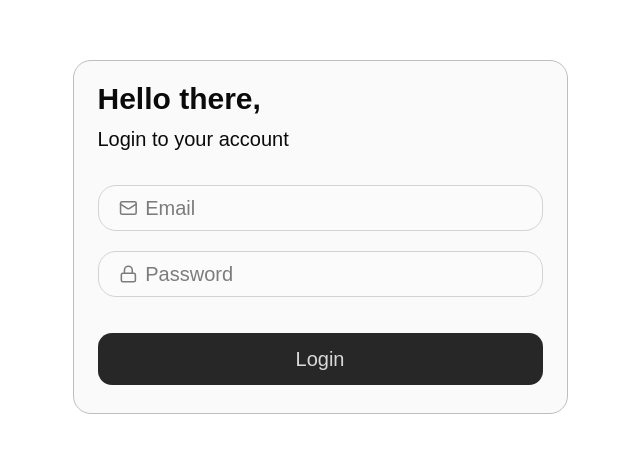
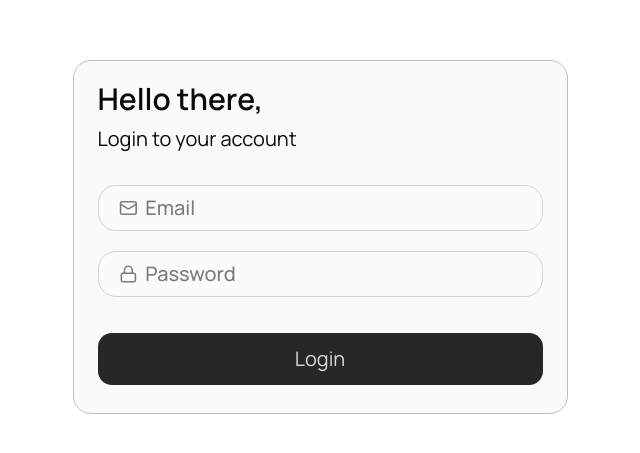
Before and after one commit to SHREERAJ10/client-delivery-tracker-frontend, a React (Vite) app: page / in a window 1280 px wide. Shown: the part 163-616 px from the top of the page, without its empty margins (320-960 px from the left). Built offline with nearby package versions, Linux system fonts and the light colour scheme; no server answers.

Commit message:
feat: add and implement a single universal font for all elements

```diff
--- a/src/index.css
+++ b/src/index.css
@@ -1,4 +1,5 @@
 @import url('https://fonts.googleapis.com/css2?family=Montserrat:ital,wght@0,100..900;1,100..900&family=Plus+Jakarta+Sans:ital,wght@0,200..800;1,200..800&display=swap');
+@import url('https://fonts.googleapis.com/css2?family=Manrope:wght@200..800&display=swap');
 
 @import "tailwindcss";
 @import "tw-animate-css";
@@ -8,8 +9,9 @@
 @custom-variant dark (&:is(.dark *));
 
 @theme {
-  --font-primary: "Montserrat", sans-serif;
-  --font-secondary:"Plus Jakarta Sans", sans-serif;
+  --font-primary: "Manrope", sans-serif;
+  --font-sans: "Manrope", sans-serif;
+  --font-secondary: "Plus Jakarta Sans", sans-serif;
 }
 
 @theme inline {
@@ -128,10 +130,16 @@
   * {
     @apply border-border outline-ring/50;
   }
+
   body {
     @apply bg-background text-foreground;
   }
+
   html {
     @apply font-sans;
   }
 }
+
+* {
+  font-family: 'Manrope', sans-serif;
+}
```
Lines whose indentation alone changed are shown as unchanged.
